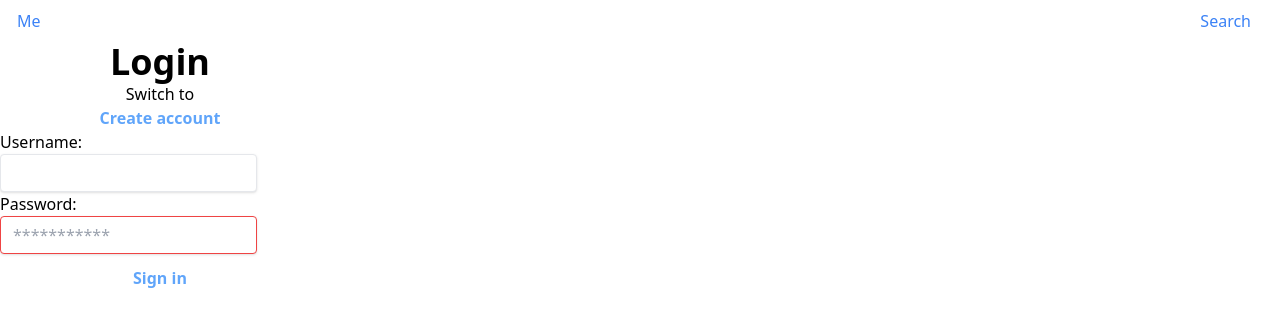
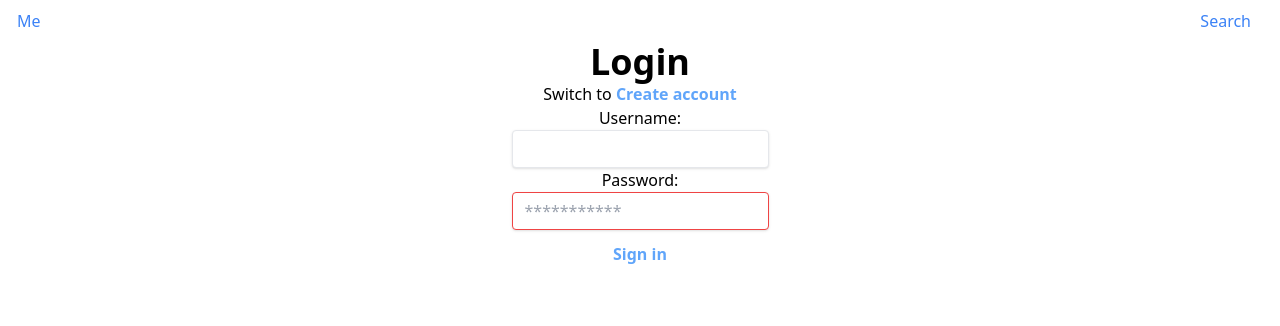
Before and after one commit to wd400/same_goals, a Nuxt app: page /account in a window 1280 px wide. Shown: the top 326 px of the page. Built offline with nearby package versions, Linux system fonts and the light colour scheme.

Commit message:
deployment

```diff
--- a/nuxt.config.ts
+++ b/nuxt.config.ts
@@ -8,4 +8,13 @@ export default defineNuxtConfig({
         API_BASE_URL: "http://127.0.0.1:5000"
     },
 
+    app: {
+   //     buildAssetsDir:"/same_goals/"
+   //publicRuntimeConfig
+
+
+    }
+
+
+
 })
--- a/pages/account.vue
+++ b/pages/account.vue
@@ -1,14 +1,15 @@
 <template>
-<div class="w-full max-w-xs">
+<div class="">
     <h1 class="text-4xl font-bold">{{tologin? 'Login':'Create account'}}</h1>
-Switch to <input class="text-blue-400 text-1xl cursor-pointer font-bold"  type="button" v-on:click="tologin=!tologin" :value="tologin? 'Create account':'Login'">
+<span>Switch to <input class="text-blue-400 text-1xl cursor-pointer font-bold"  type="button" v-on:click="tologin=!tologin" :value="tologin? 'Create account':'Login'"> </span>
+<label for="username">Username:</label>
 <div>
-    <label for="username">Username:</label>
+
     <input class="shadow appearance-none border rounded py-2 px-3 text-gray-700 leading-tight focus:outline-none focus:shadow-outline" v-model="username" type="text" id="username" name="username">
 </div>
+   <label for="pass">Password:</label>
+<div>
 
-<div>
-    <label for="pass">Password:</label>
     <input class="shadow appearance-none border border-red-500 rounded py-2 px-3 text-gray-700 mb-3 leading-tight focus:outline-none focus:shadow-outline" v-model="password" type="password" id="pass" name="password"
          placeholder="***********"  minlength="8" required>
 </div>
```
